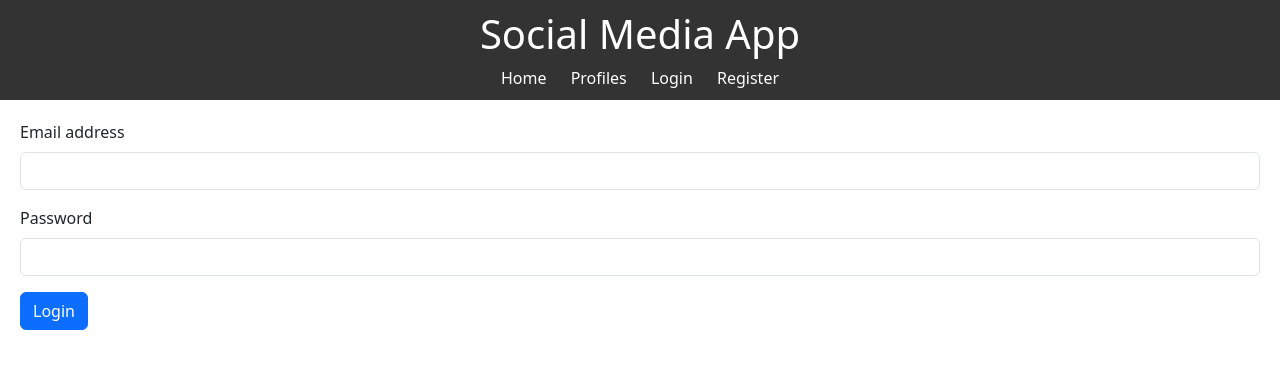
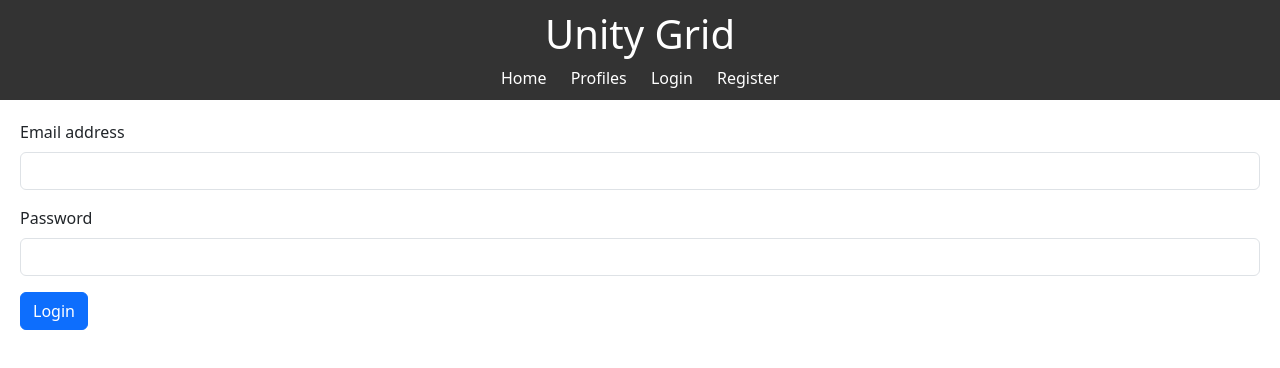
Before and after one commit to robfil50219/js2-ca, a plain HTML site: page login.html in a window 1280 px wide. Drawn offline with nearby package versions, Linux system fonts and the light colour scheme.

Commit message:
login html form

```diff
--- a/login.html
+++ b/login.html
@@ -9,10 +9,13 @@
       href="https://cdn.jsdelivr.net/npm/bootstrap@5.3.0/dist/css/bootstrap.min.css"
       rel="stylesheet"
     />
+    <script type="module" src="js/login.js">
+      defer
+    </script>
   </head>
   <body>
     <header>
-      <h1>Social Media App</h1>
+      <h1>Unity Grid</h1>
       <nav>
         <a href="index.html">Home</a>
         <a href="profiles.html">Profiles</a>
@@ -33,6 +36,5 @@
         <button type="submit" class="btn btn-primary">Login</button>
       </form>
     </main>
-    <script src="js/login.js"></script>
   </body>
 </html>
```
